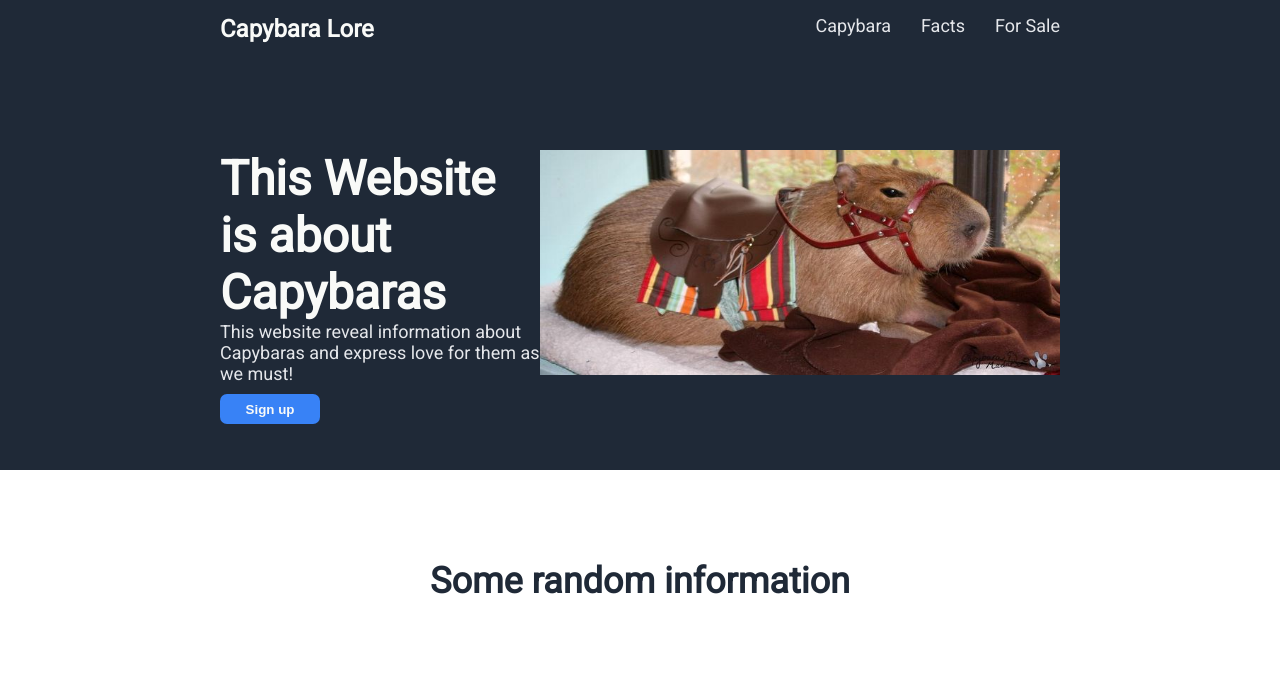
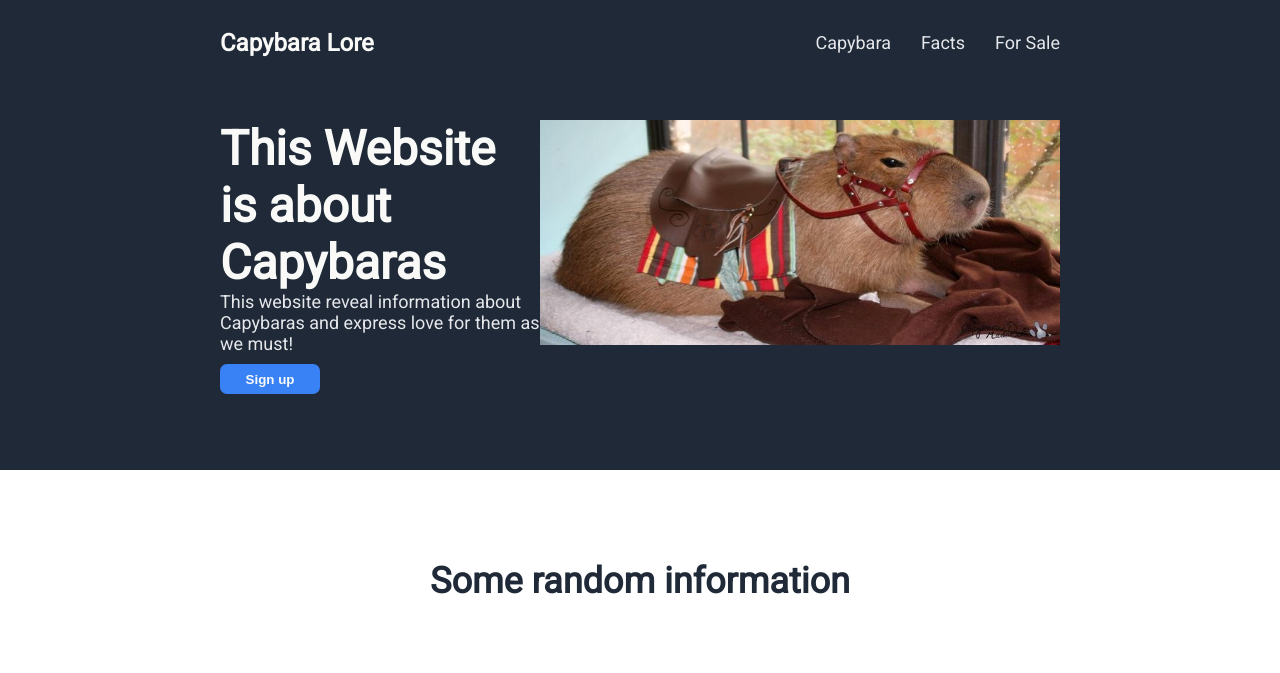
Before and after one commit to xndadelin/First-Landing-Page, a plain HTML site: page index.html in a window 1280 px wide. Shown: the top 673 px of the page. Drawn offline with Linux system fonts and the light colour scheme.

Commit message:
Align the header logo and links

```diff
--- a/style.css
+++ b/style.css
@@ -7,7 +7,7 @@ body{
 }
 .subheader{
     display: flex;
-    height: 100px;
+    height: 70px;
     justify-content: space-between;
     margin-left: 100px;
 }
@@ -26,6 +26,7 @@ body{
     font-weight: 800;
     margin-left: 120px;
     font-family: 'Roboto', sans-serif;
+    align-self: center;
 }
 .headerlinks{
     display: flex;
@@ -34,6 +35,7 @@ body{
     gap: 30px;
     font-size: 18px;
     font-family: 'Roboto', sans-serif;
+    align-self: center;
 }
 .content{
     display: flex;
```
Also changed, not shown: 851709a6-f5c0-4ec7-9e84-d4ebf7add214.jpeg (added).
